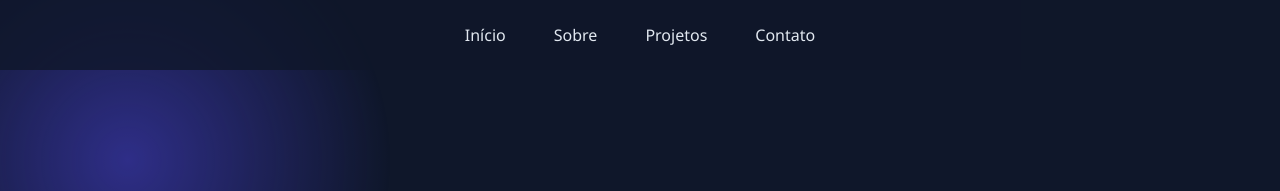
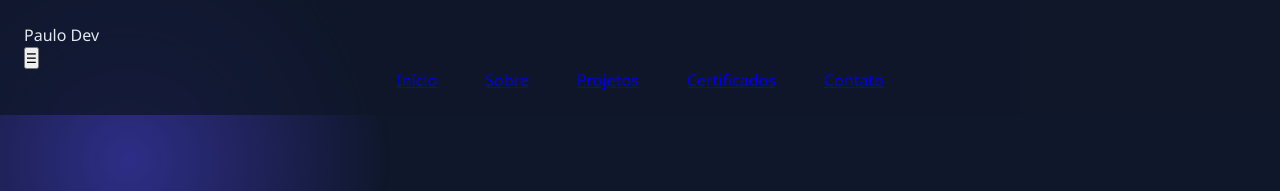
Before and after one commit to PauloPalhuzi/Portfoliofc, a plain HTML site: page index.html in a window 1280 px wide. Shown: the top 191 px of the page. Drawn offline with Linux system fonts and the light colour scheme.

Commit message:
Update index.html

```diff
--- a/index.html
+++ b/index.html
@@ -11,14 +11,18 @@
 <body>
   <div class="particulas"></div>
 
-  <nav class="navegacao">
-    <ul class="menu">
-      <li><a href="#inicio" class="menu-link">Início</a></li>
-      <li><a href="#sobre" class="menu-link">Sobre</a></li>
-      <li><a href="#projetos" class="menu-link">Projetos</a></li>
-      <li><a href="#contatos" class="menu-link">Contato</a></li>
-    </ul>
-  </nav>
+<nav class="navegacao">
+  <div class="logo">Paulo Dev</div>
+  <button class="menu-toggle" aria-label="Abrir menu">&#9776;</button>
+  <ul class="menu">
+    <li><a href="#inicio">Início</a></li>
+    <li><a href="#sobre">Sobre</a></li>
+    <li><a href="#projetos">Projetos</a></li>
+    <li><a href="#certificados">Certificados</a></li>
+    <li><a href="#contatos">Contato</a></li>
+  </ul>
+</nav>
+
 
   <main id="inicio" class="cabecalho">
     <img src="./img/paulo.png" alt="foto de paulo" class="foto-perfil" />
```
